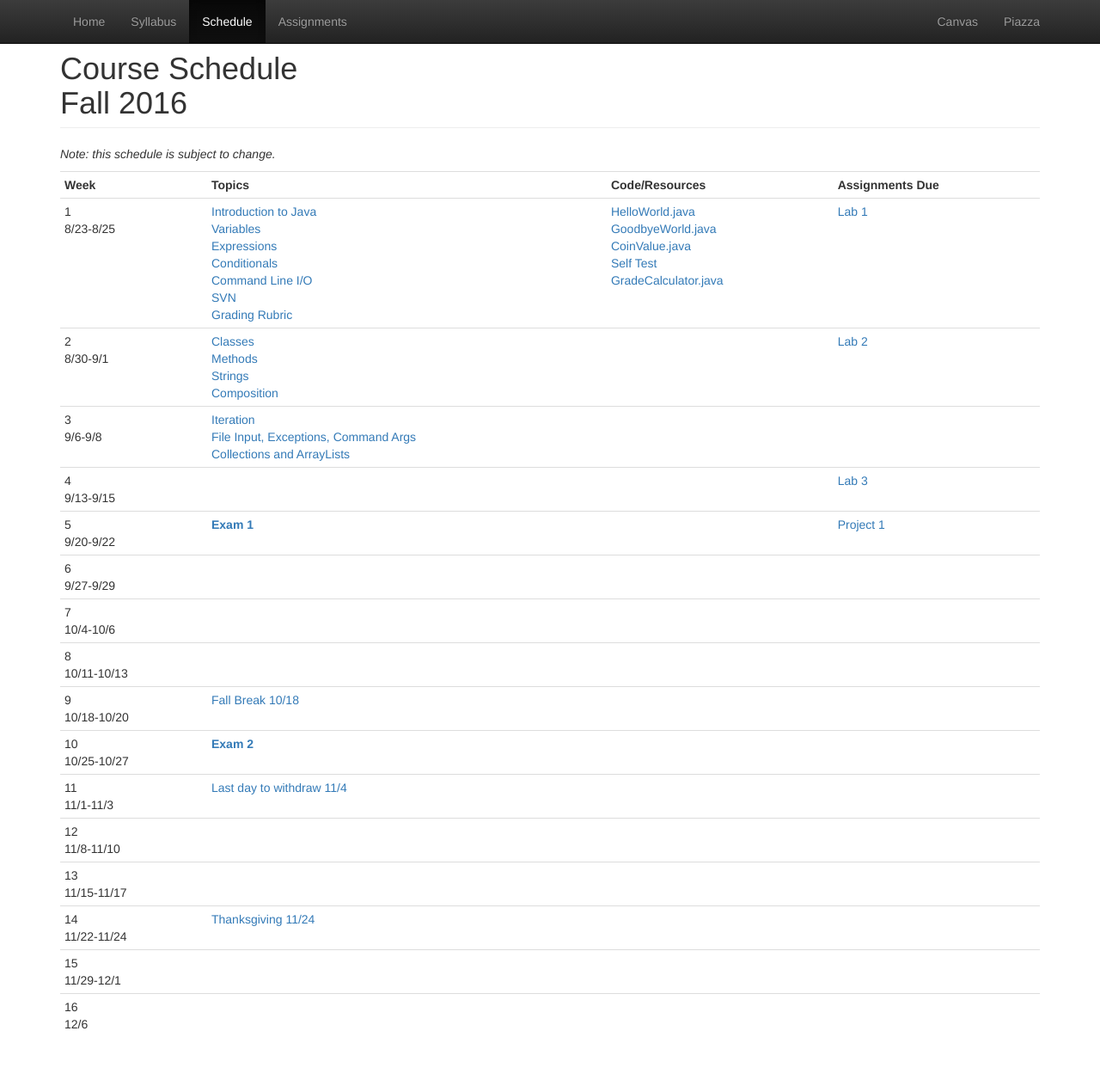
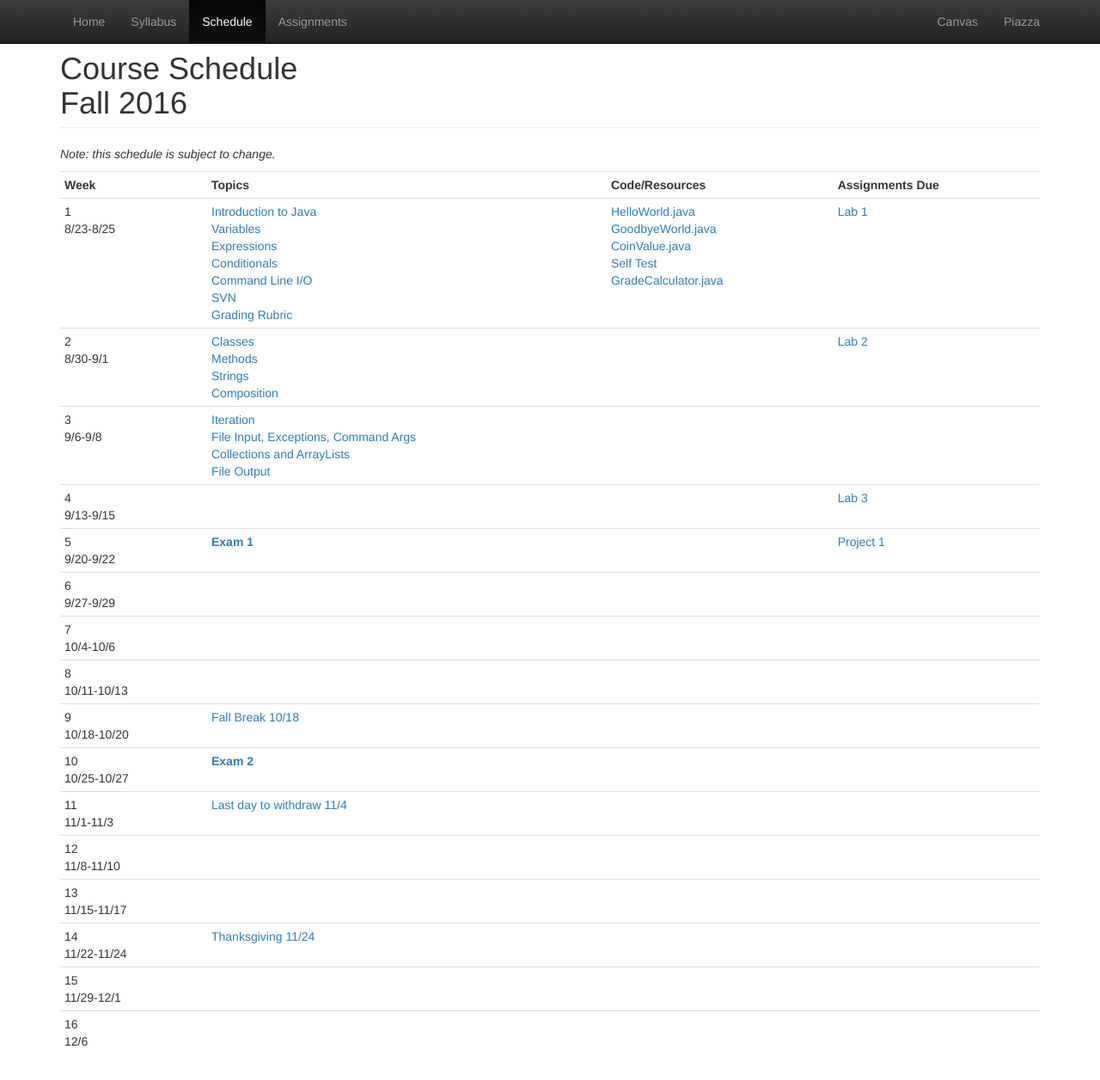
Before and after one commit to CS112-F16/cs112-f16.github.io, a Jekyll site: the page built from schedule.html, in a window 1280 px wide and 1266 px high. Shown: the top 1256 px of the window at 86% size. Built offline with Jekyll 4.4.1, drawn with Linux system fonts in a browser that asks for light colours.

Commit message:
add file output notes

```diff
--- a/schedule.html
+++ b/schedule.html
@@ -53,6 +53,7 @@
         <a href="https://github.com/CS112-F16/notes/blob/master/iteration.md">Iteration</a><br/>
         <a href="https://github.com/CS112-F16/notes/blob/master/fileinput.md">File Input, Exceptions, Command Args</a><br/>
         <a href="https://github.com/CS112-F16/notes/blob/master/collections.md">Collections and ArrayLists</a><br/>
+        <a href="https://github.com/CS112-F16/notes/blob/master/fileoutput.md">File Output</a><br/>
       </td>
       <td></td>
       <td></td>
```
